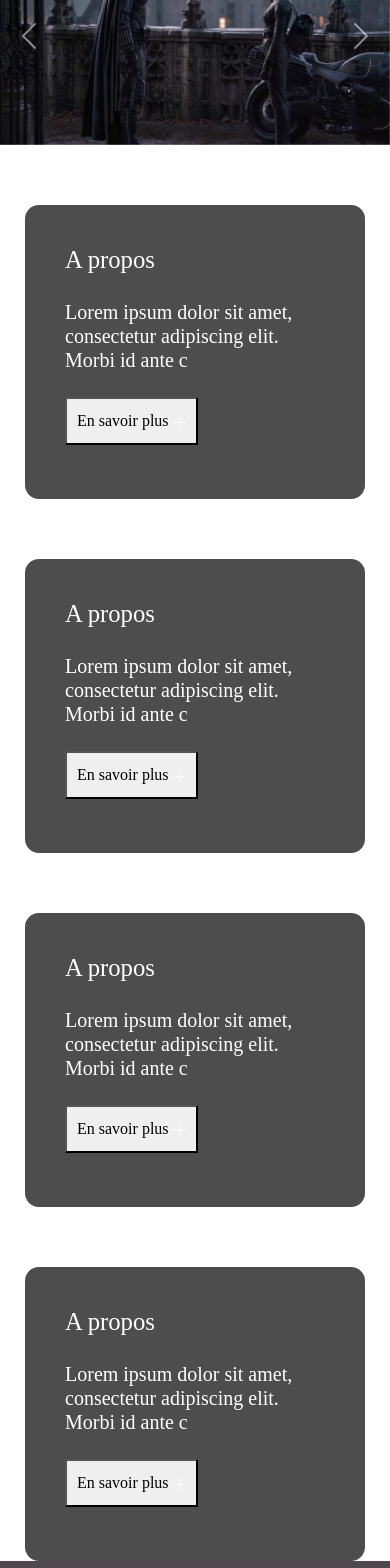
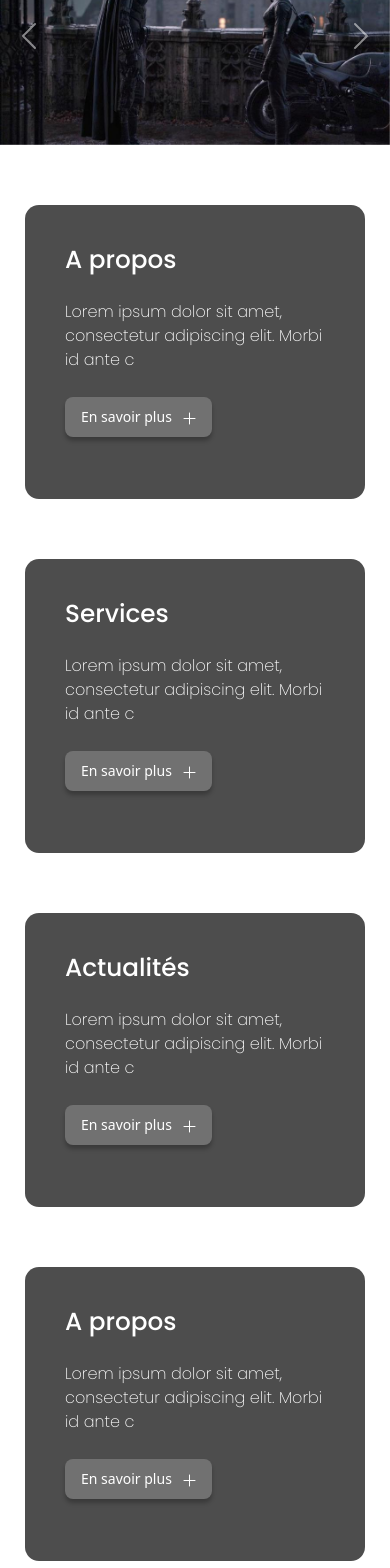
Before and after one commit to gilbertndz/projet1-batwilders, a PHP site: page /Projet-1/index.html in a window 390 px wide; the page is wider, and only the part inside the window is pictured. Shown: the part 374-1942 px from the top of that part. Run offline with PHP 8.4, Linux system fonts and the light colour scheme; grey boxes are pictures that could not be loaded.

Commit message:
Ajout de la page actualités, fin de la page d'acceuil et footer responsive

```diff
--- a/Projet-1/css/main.css
+++ b/Projet-1/css/main.css
@@ -1,4 +1,4 @@
-* {font-family: 'Poppins';}
+@import url('https://fonts.googleapis.com/css2?family=Poppins:ital,wght@0,100;0,200;0,300;0,400;0,500;0,600;0,700;0,800;0,900;1,100;1,200;1,300;1,400;1,500;1,600;1,700;1,800;1,900&display=swap');
 
 section.block-content {
     margin-top: 60px;
@@ -16,6 +16,7 @@ section.block-content {
 
 h2 {
 font-family: 'Poppins';
+font
 font-size: 20px;
 font-style: normal;
 font-weight: 700;
@@ -28,16 +29,88 @@ article {
 margin-top: 25px;
 margin-bottom: 25px;
 font-family: 'Poppins';
-font-size: 20px;
+font-size: 16px;
 font-style: normal;
-font-weight: 400;
+font-weight: 200;
 line-height: 24px;
 letter-spacing: 0em;
 text-align: left;
 color: white;
 }
 
-button {
-padding: 10px;
-border-radius: 14px;
+.button-1 {
+  background-color: #717171;
+  box-shadow: 0px 4px 4px rgba(0, 0, 0, 0.25);
+  border-radius: 8px;
+  border-style: none;
+  box-sizing: border-box;
+  color: #FFFFFF;
+  cursor: pointer;
+  display: inline-block;
+  font-size: 14px;
+  font-weight: 500;
+  height: 40px;
+  line-height: 20px;
+  list-style: none;
+  margin: 0;
+  outline: none;
+  padding: 10px 16px;
+  position: relative;
+  text-align: center;
+  text-decoration: none;
+  transition: color 100ms;
+  vertical-align: baseline;
+  user-select: none;
+  -webkit-user-select: none;
+  touch-action: manipulation;
 }
+
+.button-1:hover,
+.button-1:focus {
+  background-color: #4D4D4D;
+  border: solid 1px white;
+}
+
+footer {
+  margin-top: 20px;
+  background-color: #4D4D4D;
+  padding: 10px;
+  text-align: center;
+  color: white;
+}
+
+footer p {
+  color: white;
+  margin: 0;
+}
+
+a {text-decoration: none;}
+li {list-style: none;}
+ul {padding-left: 0rem;}
+
+/*FOOTER*/
+.center-foot {display: block;margin-left: auto;margin-right: auto}
+.txt-center {text-align: center;}
+.marg-foot {padding: 10px}
+.flex {display: flex;}
+.margin-top-btn {margin-top: 25px;}
+input {padding: 10px;border-radius: 10px;border: 1px solid black;}
+button {padding: 10px 40px 10px 40px;background-color: #848484;color: white;border-radius: 15px;}
+.padding-20 {padding: 20px;}
+p {padding-top: 30px; padding-bottom: 20px;}
+@media (min-width:780px) {
+
+/* MAIN */
+
+.flex-content {display: flex;}
+
+/* FOOTER */
+footer {margin-top: 55px;}
+img#logo-foot {margin-left: 0px;}
+div#info-foot {text-align: left;}
+div#footer-responsive {display: flex; justify-content: space-between;}
+div#reseaux-sociaux {margin-top: 0px; padding: 20px}
+div#newsletter {margin-top: 0px; text-align: left; padding: 20px}
+li {text-align: left;}
+
+}
--- a/Projet-1/index.html
+++ b/Projet-1/index.html
@@ -52,13 +52,32 @@
         </button>
       </div>
     </section>
-
+    <section class="flex-content">
       <section class="block-content">
         <h2>A propos</h2>
         <article class="">
           Lorem ipsum dolor sit amet, consectetur adipiscing elit. Morbi id ante c
         </article>
-      <button type="button" name="button">En savoir plus <img src="img/plus.svg" alt="Illustration d'un signe plus"></button>
+        <button class="button-1" role="button">En savoir plus &nbsp <img src="img/plus.svg" alt="logo plus"></button>
+
+      </section>
+
+      <section class="block-content">
+        <h2>Services</h2>
+        <article class="">
+          Lorem ipsum dolor sit amet, consectetur adipiscing elit. Morbi id ante c
+        </article>
+        <button class="button-1" role="button">En savoir plus &nbsp <img src="img/plus.svg" alt="logo plus"></button>
+      </section>
+    </section>
+
+    <section class="flex-content">
+      <section class="block-content">
+        <h2>Actualités</h2>
+        <article class="">
+          Lorem ipsum dolor sit amet, consectetur adipiscing elit. Morbi id ante c
+        </article>
+        <button class="button-1" role="button">En savoir plus &nbsp <img src="img/plus.svg" alt="logo plus"></button>
       </section>
 
       <section class="block-content">
@@ -66,26 +85,36 @@
         <article class="">
           Lorem ipsum dolor sit amet, consectetur adipiscing elit. Morbi id ante c
         </article>
-      <button type="button" name="button">En savoir plus <img src="img/plus.svg" alt="Illustration d'un signe plus"></button>
+        <button class="button-1" role="button">En savoir plus &nbsp <img src="img/plus.svg" alt="logo plus"></button>
       </section>
-    <section class="block-content">
-      <h2>A propos</h2>
-      <article class="">
-        Lorem ipsum dolor sit amet, consectetur adipiscing elit. Morbi id ante c
-      </article>
-      <button type="button" name="button">En savoir plus <img src="img/plus.svg" alt="Illustration d'un signe plus"></button>
     </section>
 
-    <section class="block-content">
-      <h2>A propos</h2>
-      <article class="">
-        Lorem ipsum dolor sit amet, consectetur adipiscing elit. Morbi id ante c
-      </article>
-      <button type="button" name="button">En savoir plus <img src="img/plus.svg" alt="Illustration d'un signe plus"></button>
-    </section>
   </main>
   <footer>
+    <div id="footer-responsive">
+      <figure>
+        <img class="center-foot" src="img/logo.svg" alt="logo">
+      </figure>
+      <div class="txt-center padding-20">
+        <ul>
+          <h3>Navigation</h3>
+          <li class="marg-foot">A propos</a></li>
+          <li class="marg-foot">Services</li>
+          <li class="marg-foot">Actualités</li>
+          <li class="marg-foot">Contact</li>
+        </ul>
+      </div>
 
+      <div class="margin-top txt-center" id="newsletter">
+        <h4>S'abonnez à la newsletter</h4>
+        <p>Tenez vous informez des nouvelles</p>
+        <input type="text" name="" value="" placeholder="E-mail"> <br>
+        <button class="uppercase margin-top-btn button-1" type="button" name="button">Envoyer</button>
+      </div>
+    </div>
+    <div class="txt-center margin-top padding-20">
+      <p>© Bat’Wilders - 2022</p>
+    </div>
   </footer>
   <script src="js/jquery/jquery.min.js"></script>
   <script src="js/nav.js"></script>
```
Also changed, not shown: Projet-1/actu.html (added, +147 -0 lines), Projet-1/css/actu.css (added, +58 -0 lines), Projet-1/img/img-1.svg (added), Projet-1/img/img-3.svg (added), Projet-1/img/img-4.svg (added), Projet-1/img/photo-1.svg (added), Projet-1/img/photo-2.svg (added), Projet-1/img/timeline.svg (added), 2 other files. Lines whose indentation alone changed are shown as unchanged.
